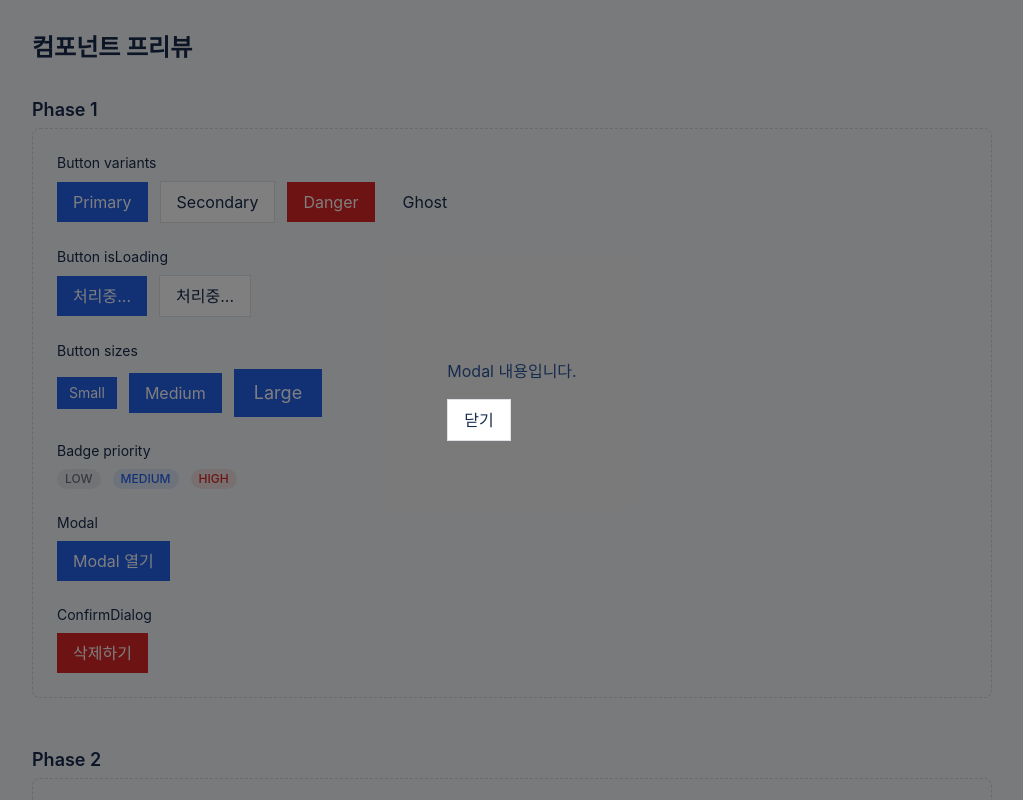
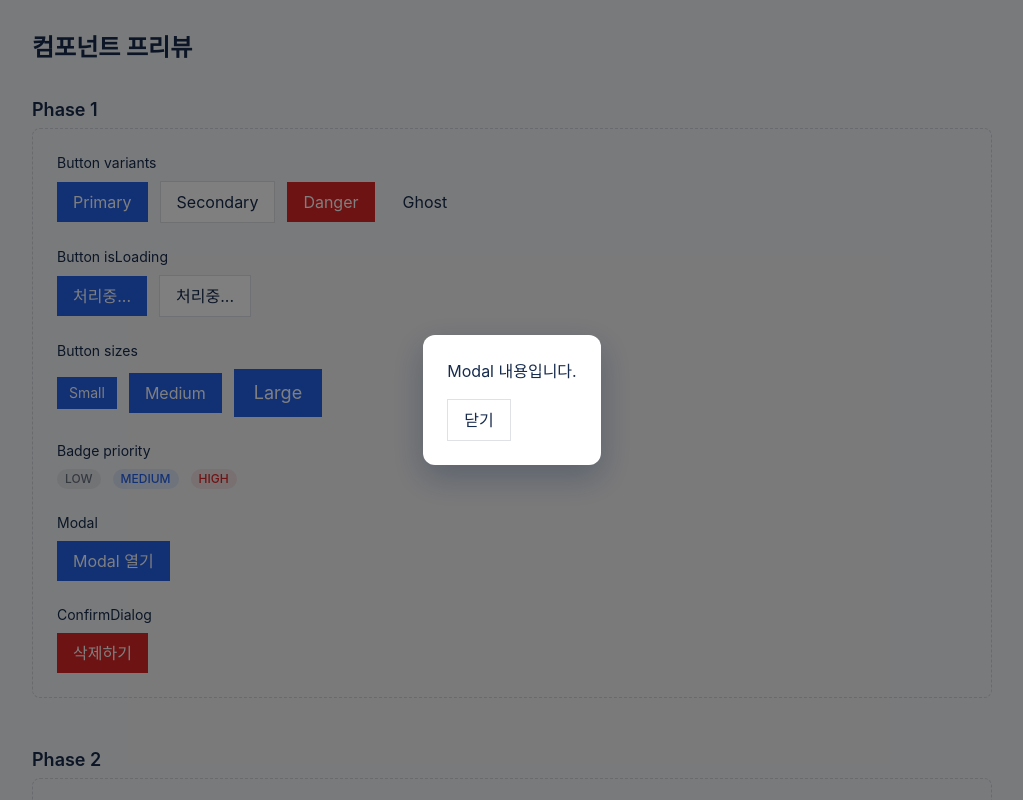
Before and after one commit to jngbng/claude-excercise-todo-app, a Next.js app: page /preview in a window 1280 px wide. Both pictures are taken after a click on the button "Modal 열기". Shown: the top 800 px of the page, without its empty margins (128-1151 px from the left). Built offline with nearby package versions, Linux system fonts and the light colour scheme.

Commit message:
스타일 버그 수정

```diff
--- a/src/client/components/Modal.tsx
+++ b/src/client/components/Modal.tsx
@@ -30,7 +30,11 @@ export const Modal = ({ isOpen, onClose, children }: ModalProps) => {
       className="animate-overlay-in fixed inset-0 flex items-center justify-center bg-black/50"
       onClick={onClose}
     >
-      <div role="dialog" className="animate-modal-in" onClick={(event) => event.stopPropagation()}>
+      <div
+        role="dialog"
+        className="animate-modal-in rounded-modal bg-surface-card p-6 shadow-modal"
+        onClick={(event) => event.stopPropagation()}
+      >
         {children}
       </div>
     </div>
```
Also changed, not shown: 1 other file (tests, documents, lock files or other folders).
